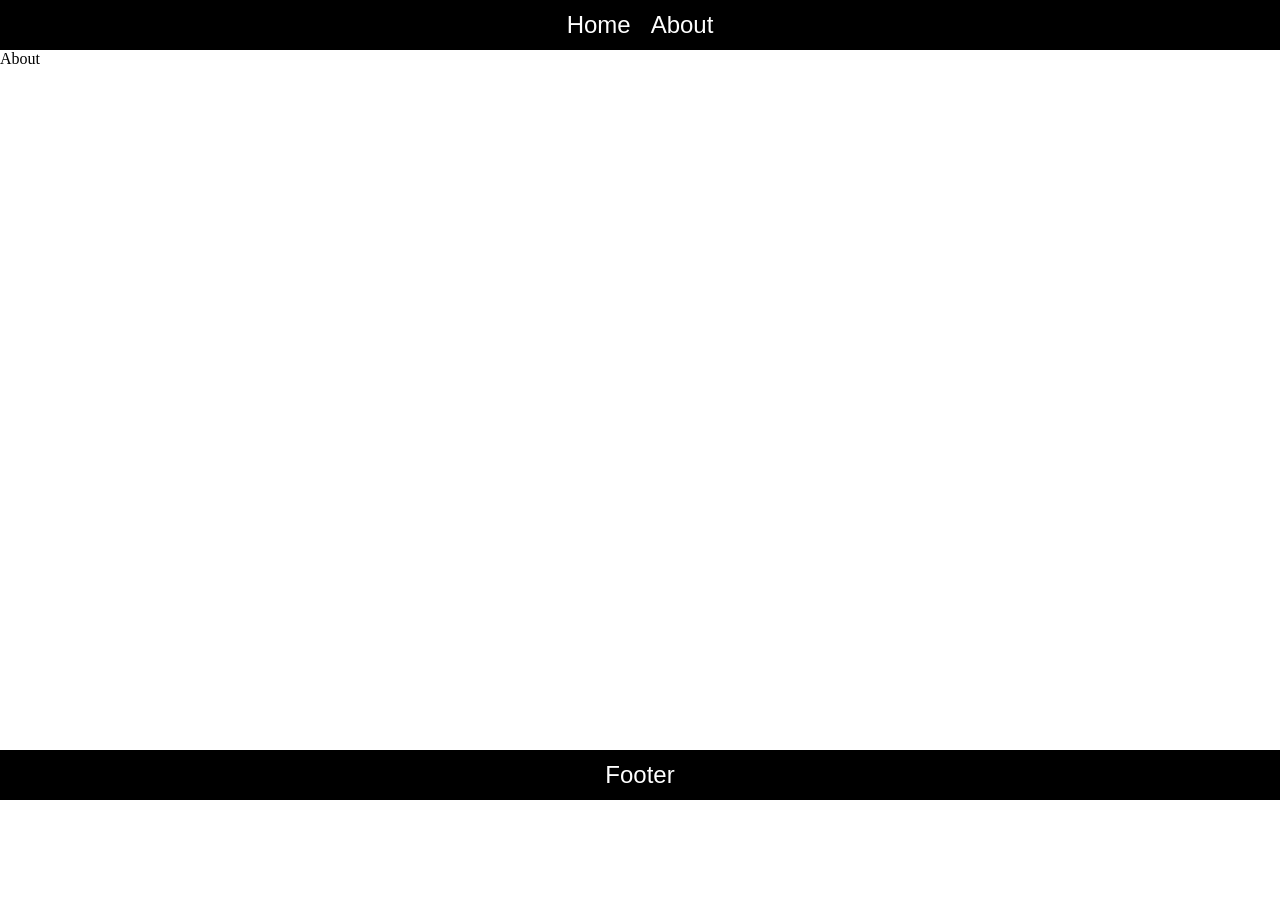
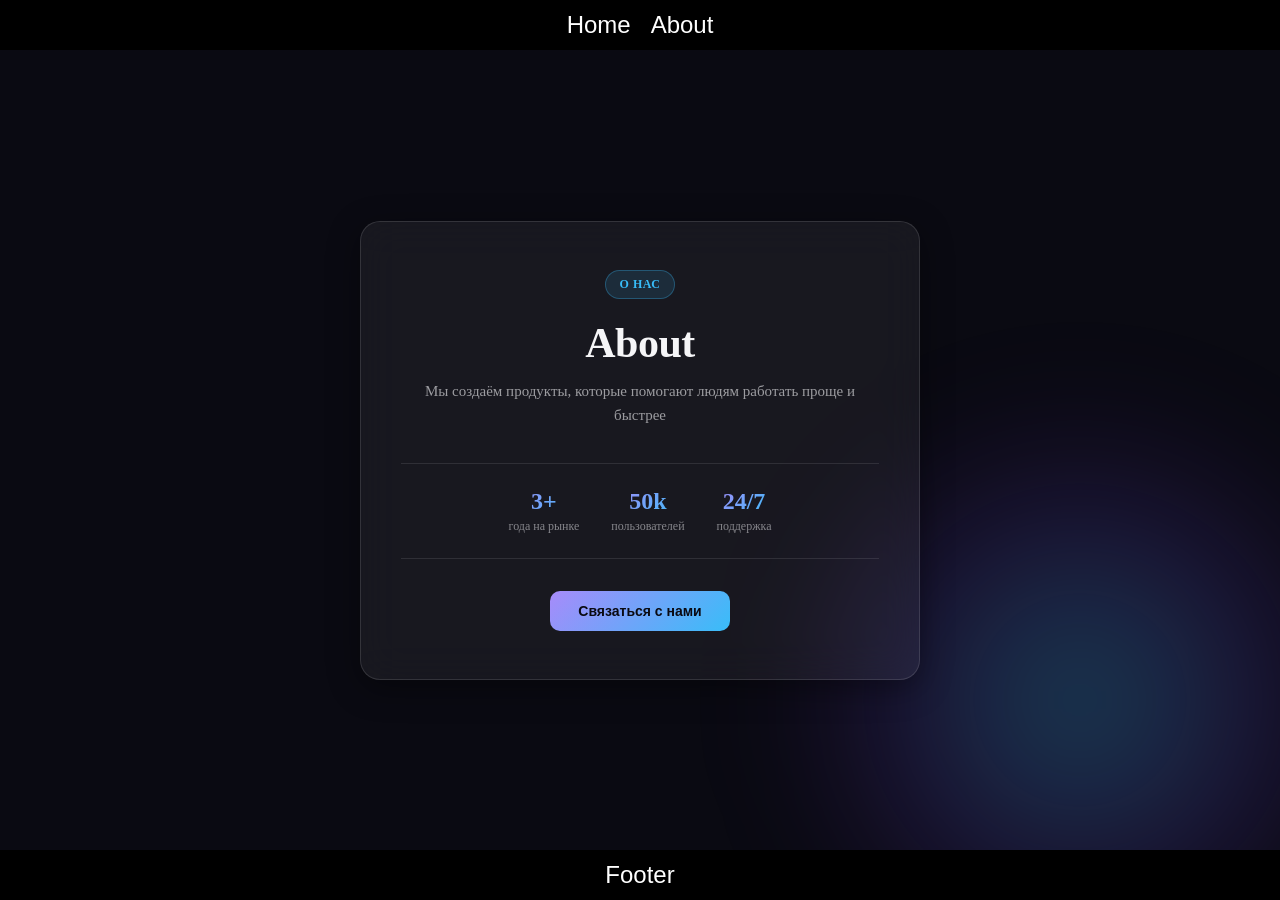
Before and after one commit to KaIawinka/Fetch-project, a React (Vite) app: page /About in a window 1280 px wide. Before the commit the page ends 800 px from the top, so only its background shows below. Built offline with nearby package versions, Linux system fonts and the light colour scheme; a web font is replaced by a local one.

Commit message:
New style

```diff
--- a/src/pages/About.jsx
+++ b/src/pages/About.jsx
@@ -1,10 +1,38 @@
 import React from 'react'
+import styles from './About.module.css'
 
 function About() {
 	return (
-		<>
-				About
-		</>
+		<div className={styles.wrapper}>
+			<div className={styles.glow} />
+
+			<main className={styles.card}>
+				<span className={styles.badge}>О нас</span>
+				<h1 className={styles.title}>About</h1>
+				<p className={styles.subtitle}>
+					Мы создаём продукты, которые помогают людям работать проще и быстрее
+				</p>
+
+				<div className={styles.stats}>
+					<div className={styles.statItem}>
+						<span className={styles.statValue}>3+</span>
+						<span className={styles.statLabel}>года на рынке</span>
+					</div>
+					<div className={styles.statItem}>
+						<span className={styles.statValue}>50k</span>
+						<span className={styles.statLabel}>пользователей</span>
+					</div>
+					<div className={styles.statItem}>
+						<span className={styles.statValue}>24/7</span>
+						<span className={styles.statLabel}>поддержка</span>
+					</div>
+				</div>
+
+				<div className={styles.actions}>
+					<button className={styles.primaryBtn}>Связаться с нами</button>
+				</div>
+			</main>
+		</div>
 	)
 }
 
--- /dev/null
+++ b/src/pages/About.module.css
@@ -0,0 +1,117 @@
+.wrapper {
+	position: relative;
+	min-height: 100vh;
+	display: flex;
+	align-items: center;
+	justify-content: center;
+	background: #0a0a12;
+	overflow: hidden;
+	padding: 24px;
+}
+
+.glow {
+	position: absolute;
+	width: 600px;
+	height: 600px;
+	background: radial-gradient(circle, rgba(56, 189, 248, 0.3) 0%, rgba(124, 58, 237, 0.15) 45%, transparent 70%);
+	filter: blur(60px);
+	bottom: -150px;
+	right: -100px;
+	pointer-events: none;
+}
+
+.card {
+	position: relative;
+	z-index: 1;
+	width: 100%;
+	max-width: 560px;
+	padding: 48px 40px;
+	background: rgba(255, 255, 255, 0.06);
+	border: 1px solid rgba(255, 255, 255, 0.12);
+	border-radius: 20px;
+	backdrop-filter: blur(20px);
+	-webkit-backdrop-filter: blur(20px);
+	box-shadow: 0 8px 32px rgba(0, 0, 0, 0.4);
+	text-align: center;
+}
+
+.badge {
+	display: inline-block;
+	padding: 6px 14px;
+	font-size: 12px;
+	font-weight: 600;
+	letter-spacing: 0.5px;
+	text-transform: uppercase;
+	color: #38bdf8;
+	background: rgba(56, 189, 248, 0.12);
+	border: 1px solid rgba(56, 189, 248, 0.3);
+	border-radius: 999px;
+	margin-bottom: 20px;
+}
+
+.title {
+	font-size: 42px;
+	font-weight: 700;
+	color: #f5f5f7;
+	margin: 0 0 12px;
+	letter-spacing: -0.5px;
+}
+
+.subtitle {
+	font-size: 15px;
+	color: rgba(245, 245, 247, 0.6);
+	line-height: 1.6;
+	margin: 0 0 36px;
+}
+
+.stats {
+	display: flex;
+	justify-content: center;
+	gap: 32px;
+	padding: 24px 0;
+	margin-bottom: 32px;
+	border-top: 1px solid rgba(255, 255, 255, 0.1);
+	border-bottom: 1px solid rgba(255, 255, 255, 0.1);
+}
+
+.statItem {
+	display: flex;
+	flex-direction: column;
+	gap: 4px;
+}
+
+.statValue {
+	font-size: 24px;
+	font-weight: 700;
+	background: linear-gradient(135deg, #a78bfa, #38bdf8);
+	-webkit-background-clip: text;
+	background-clip: text;
+	color: transparent;
+}
+
+.statLabel {
+	font-size: 12px;
+	color: rgba(245, 245, 247, 0.5);
+}
+
+.actions {
+	display: flex;
+	justify-content: center;
+}
+
+.primaryBtn {
+	padding: 12px 28px;
+	font-size: 14px;
+	font-weight: 600;
+	color: #0a0a12;
+	background: linear-gradient(135deg, #a78bfa, #38bdf8);
+	border: none;
+	border-radius: 10px;
+	cursor: pointer;
+	transition: transform 0.2s ease, box-shadow 0.2s ease;
+}
+
+.primaryBtn:hover {
+	transform: translateY(-2px);
+	box-shadow: 0 6px 20px rgba(167, 139, 250, 0.4);
+}
--- a/src/pages/Home.jsx
+++ b/src/pages/Home.jsx
@@ -1,10 +1,24 @@
 import React from 'react'
+import styles from './Home.module.css'
 
 function Home() {
 	return (
-		<>
-				Home
-		</>
+		<div className={styles.wrapper}>
+			<div className={styles.glow} />
+
+			<main className={styles.card}>
+				<span className={styles.badge}>Добро пожаловать</span>
+				<h1 className={styles.title}>Home</h1>
+				<p className={styles.subtitle}>
+					Начните исследовать
+				</p>
+
+				<div className={styles.actions}>
+					<button className={styles.primaryBtn}>Начать</button>
+					<button className={styles.secondaryBtn}>Подробнее</button>
+				</div>
+			</main>
+		</div>
 	)
 }
 
--- /dev/null
+++ b/src/pages/Home.module.css
@@ -0,0 +1,106 @@
+.wrapper {
+	position: relative;
+	min-height: 100vh;
+	display: flex;
+	align-items: center;
+	justify-content: center;
+	background: #0a0a12;
+	overflow: hidden;
+	padding: 24px;
+}
+
+.glow {
+	position: absolute;
+	width: 600px;
+	height: 600px;
+	background: radial-gradient(circle, rgba(124, 58, 237, 0.35) 0%, rgba(56, 189, 248, 0.15) 45%, transparent 70%);
+	filter: blur(60px);
+	top: -150px;
+	left: 50%;
+	transform: translateX(-50%);
+	pointer-events: none;
+}
+
+.card {
+	position: relative;
+	z-index: 1;
+	width: 100%;
+	max-width: 480px;
+	padding: 48px 40px;
+	background: rgba(255, 255, 255, 0.06);
+	border: 1px solid rgba(255, 255, 255, 0.12);
+	border-radius: 20px;
+	backdrop-filter: blur(20px);
+	-webkit-backdrop-filter: blur(20px);
+	box-shadow: 0 8px 32px rgba(0, 0, 0, 0.4);
+	text-align: center;
+}
+
+.badge {
+	display: inline-block;
+	padding: 6px 14px;
+	font-size: 12px;
+	font-weight: 600;
+	letter-spacing: 0.5px;
+	text-transform: uppercase;
+	color: #a78bfa;
+	background: rgba(167, 139, 250, 0.12);
+	border: 1px solid rgba(167, 139, 250, 0.3);
+	border-radius: 999px;
+	margin-bottom: 20px;
+}
+
+.title {
+	font-size: 42px;
+	font-weight: 700;
+	color: #f5f5f7;
+	margin: 0 0 12px;
+	letter-spacing: -0.5px;
+}
+
+.subtitle {
+	font-size: 15px;
+	color: rgba(245, 245, 247, 0.6);
+	line-height: 1.6;
+	margin: 0 0 32px;
+}
+
+.actions {
+	display: flex;
+	gap: 12px;
+	justify-content: center;
+	flex-wrap: wrap;
+}
+
+.primaryBtn {
+	padding: 12px 28px;
+	font-size: 14px;
+	font-weight: 600;
+	color: #0a0a12;
+	background: linear-gradient(135deg, #a78bfa, #38bdf8);
+	border: none;
+	border-radius: 10px;
+	cursor: pointer;
+	transition: transform 0.2s ease, box-shadow 0.2s ease;
+}
+
+.primaryBtn:hover {
+	transform: translateY(-2px);
+	box-shadow: 0 6px 20px rgba(167, 139, 250, 0.4);
+}
+
+.secondaryBtn {
+	padding: 12px 28px;
+	font-size: 14px;
+	font-weight: 600;
+	color: #f5f5f7;
+	background: rgba(255, 255, 255, 0.06);
+	border: 1px solid rgba(255, 255, 255, 0.15);
+	border-radius: 10px;
+	cursor: pointer;
+	transition: background 0.2s ease;
+}
+
+.secondaryBtn:hover {
+	background: rgba(255, 255, 255, 0.12);
+}
```
